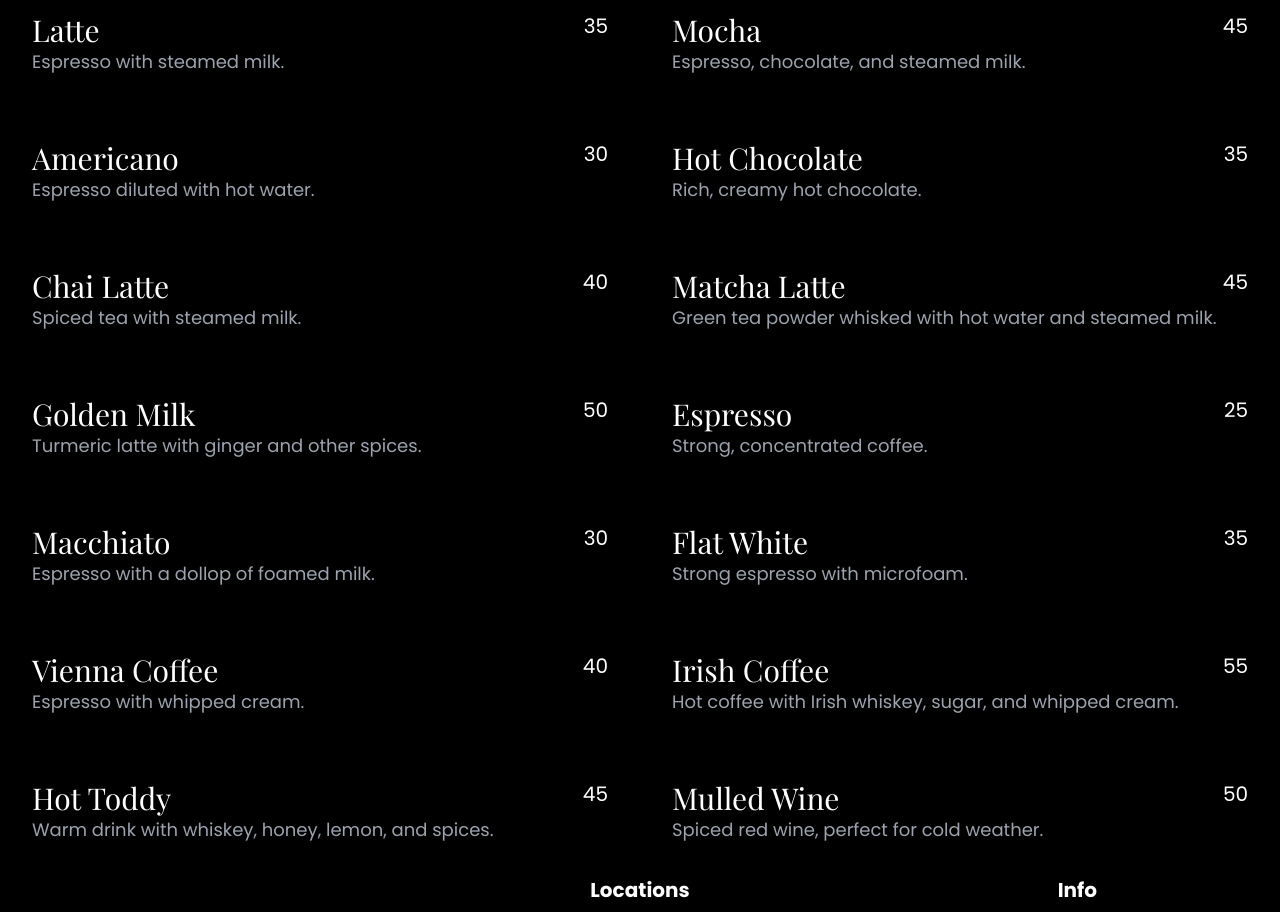
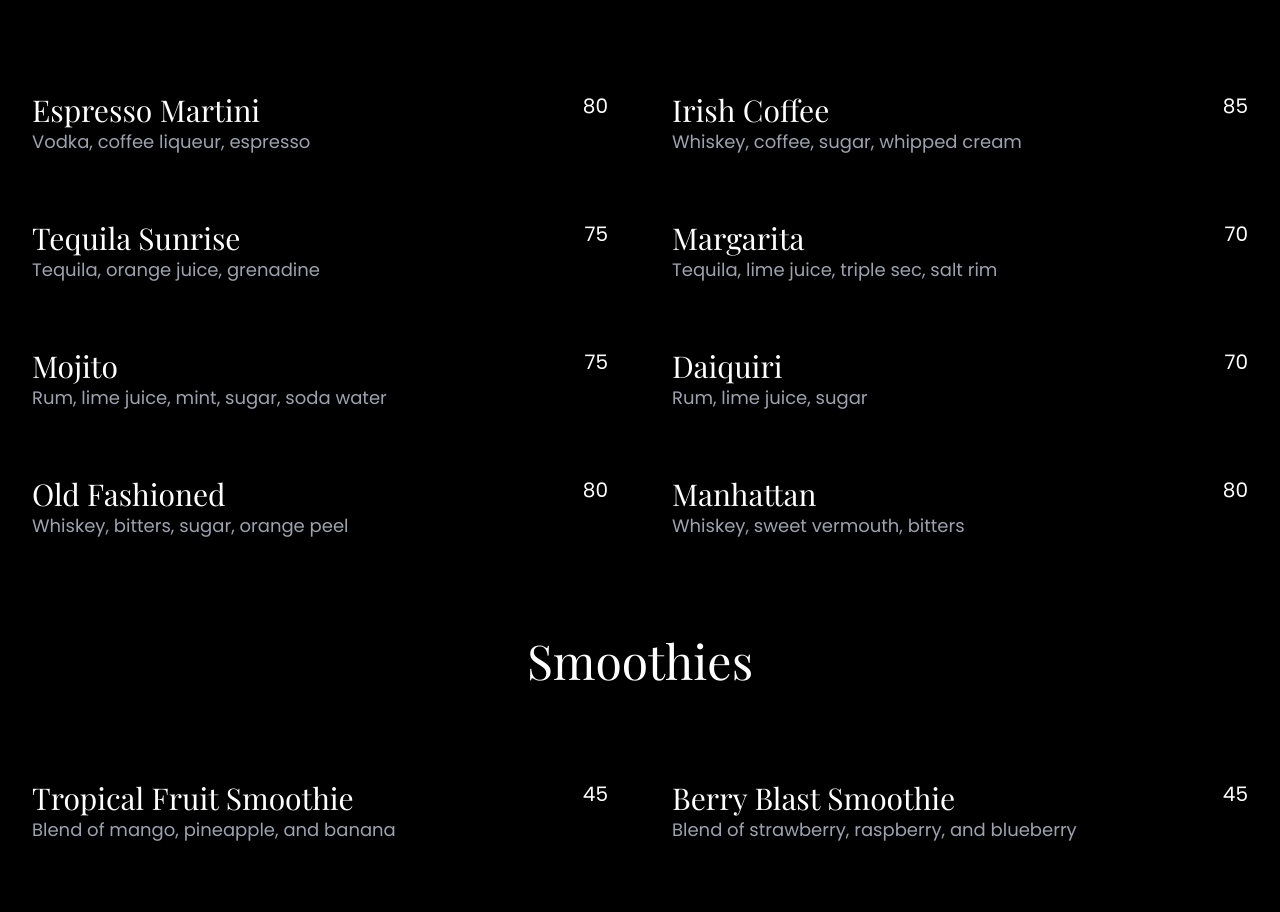
Before and after one commit to fickyfebrian/qaycoffee, a React (Vite) app: page /menu in a window 1280 px wide. Shown: the part 2560-3472 px from the top of the page. Built offline with nearby package versions, Linux system fonts and the light colour scheme; a web font is replaced by a local one.

Commit message:
add menus

```diff
--- /dev/null
+++ b/public/menu/cocktails.json
@@ -0,0 +1,45 @@
+{
+    "category": "Cocktails",
+    "items": [
+      {
+        "name": "Espresso Martini",
+        "description": "Vodka, coffee liqueur, espresso",
+        "price": "80"
+      },
+      {
+        "name": "Irish Coffee",
+        "description": "Whiskey, coffee, sugar, whipped cream",
+        "price": "85"
+      },
+      {
+        "name": "Tequila Sunrise",
+        "description": "Tequila, orange juice, grenadine",
+        "price": "75"
+      },
+      {
+        "name": "Margarita",
+        "description": "Tequila, lime juice, triple sec, salt rim",
+        "price": "70"
+      },
+      {
+        "name": "Mojito",
+        "description": "Rum, lime juice, mint, sugar, soda water",
+        "price": "75"
+      },
+      {
+        "name": "Daiquiri",
+        "description": "Rum, lime juice, sugar",
+        "price": "70"
+      },
+      {
+        "name": "Old Fashioned",
+        "description": "Whiskey, bitters, sugar, orange peel",
+        "price": "80"
+      },
+      {
+        "name": "Manhattan",
+        "description": "Whiskey, sweet vermouth, bitters",
+        "price": "80"
+      }
+    ]
+  }
--- a/public/menu/cold.json
+++ b/public/menu/cold.json
@@ -40,46 +40,6 @@
         "name": "Iced Caramel Latte",
         "description": "Brown Cow with caramel syrup",
         "price": "65"
-      },
-      {
-        "name": "Iced Lavender Latte",
-        "description": "Brown Cow with lavender syrup",
-        "price": "70"
-      },
-      {
-        "name": "Iced Hazelnut Latte",
-        "description": "Brown Cow with hazelnut syrup",
-        "price": "70"
-      },
-      {
-        "name": "Iced Matcha Latte",
-        "description": "Green tea latte",
-        "price": "75"
-      },
-      {
-        "name": "Iced Taro Latte",
-        "description": "Purple yam latte",
-        "price": "75"
-      },
-      {
-        "name": "Iced Red Velvet Latte",
-        "description": "Red velvet cake-inspired latte",
-        "price": "80"
-      },
-      {
-        "name": "Iced Salted Caramel Latte",
-        "description": "Brown Cow with salted caramel syrup",
-        "price": "75"
-      },
-      {
-        "name": "Iced Dalgona Coffee",
-        "description": "Whipped coffee with milk",
-        "price": "85"
-      },
-      {
-        "name": "Iced Cinnamon Latte",
-        "description": "Brown Cow with cinnamon syrup",
-        "price": "70"
       }
     ]
   }
--- a/public/menu/hot.json
+++ b/public/menu/hot.json
@@ -40,46 +40,6 @@
         "name": "Matcha Latte",
         "description": "Green tea powder whisked with hot water and steamed milk.",
         "price": "45"
-      },
-      {
-        "name": "Golden Milk",
-        "description": "Turmeric latte with ginger and other spices.",
-        "price": "50"
-      },
-      {
-        "name": "Espresso",
-        "description": "Strong, concentrated coffee.",
-        "price": "25"
-      },
-      {
-        "name": "Macchiato",
-        "description": "Espresso with a dollop of foamed milk.",
-        "price": "30"
-      },
-      {
-        "name": "Flat White",
-        "description": "Strong espresso with microfoam.",
-        "price": "35"
-      },
-      {
-        "name": "Vienna Coffee",
-        "description": "Espresso with whipped cream.",
-        "price": "40"
-      },
-      {
-        "name": "Irish Coffee",
-        "description": "Hot coffee with Irish whiskey, sugar, and whipped cream.",
-        "price": "55"
-      },
-      {
-        "name": "Hot Toddy",
-        "description": "Warm drink with whiskey, honey, lemon, and spices.",
-        "price": "45"
-      },
-      {
-        "name": "Mulled Wine",
-        "description": "Spiced red wine, perfect for cold weather.",
-        "price": "50"
       }
     ]
   }
--- /dev/null
+++ b/public/menu/matcha.json
@@ -0,0 +1,30 @@
+{
+    "category": "Matcha Series",
+    "items": [
+      {
+        "name": "Matcha Latte",
+        "description": "Creamy matcha green tea latte",
+        "price": "55"
+      },
+      {
+        "name": "Matcha Espresso",
+        "description": "Espresso topped with a layer of matcha foam",
+        "price": "60"
+      },
+      {
+        "name": "Matcha Affogato",
+        "description": "Espresso poured over a scoop of matcha ice cream",
+        "price": "65"
+      },
+      {
+        "name": "Matcha Smoothie",
+        "description": "Blended matcha green tea with milk and ice",
+        "price": "50"
+      },
+      {
+        "name": "Matcha Latte with Boba",
+        "description": "Matcha latte with chewy tapioca pearls",
+        "price": "60"
+      }
+    ]
+  }
--- /dev/null
+++ b/public/menu/smoothies.json
@@ -0,0 +1,30 @@
+  {
+    "category": "Smoothies",
+    "items": [
+      {
+        "name": "Tropical Fruit Smoothie",
+        "description": "Blend of mango, pineapple, and banana",
+        "price": "45"
+      },
+      {
+        "name": "Berry Blast Smoothie",
+        "description": "Blend of strawberry, raspberry, and blueberry",
+        "price": "45"
+      },
+      {
+        "name": "Green Superfood Smoothie",
+        "description": "Blend of spinach, kale, avocado, and apple",
+        "price": "50"
+      },
+      {
+        "name": "Chocolate Peanut Butter Smoothie",
+        "description": "Blend of chocolate, peanut butter, and banana",
+        "price": "55"
+      },
+      {
+        "name": "Mango Tango Smoothie",
+        "description": "Blend of mango, yogurt, and honey",
+        "price": "45"
+      }
+    ]
+  }
--- a/src/components/signature.jsx
+++ b/src/components/home/signature.jsx
@@ -51,13 +51,20 @@ export default function Signature() {
               <h2 className="font-poppins font-semibold text-2xl mb-4">
                 {coffee.name}
               </h2>
-              <p>{convertToIDR(coffee.price).toLocaleString('id-ID', { style: 'currency', currency: 'IDR' })}</p>
-              <p className=" font-poppins text-white">
-                {coffee.region}
+              <p>
+                {convertToIDR(coffee.price).toLocaleString("id-ID", {
+                  style: "currency",
+                  currency: "IDR",
+                })}
               </p>
-              <p className=" font-poppins text-white">
-                {coffee.weight} gram
+              <p className=" font-poppins text-white">From: {coffee.region}</p>
+              <p className="font-poppins text-white">
+                {typeof coffee.flavor_profile === "string"
+                  ? coffee.flavor_profile.replace(/([a-z])([A-Z])/g, "$1 $2")
+                  :String(coffee.flavor_profile)
+                  }
               </p>
+              <p className=" font-poppins text-white">{coffee.weight} gram</p>
             </div>
           </div>
         ))}
--- /dev/null
+++ b/src/components/home/story.jsx
@@ -0,0 +1,16 @@
+import React from 'react'
+
+export default function Story() {
+  return (
+    <div className="h-[400px] flex justify-center items-center bg-gradient-to-t from-transparent to-neutral-950">
+      <div className="max-w-4xl p-10 text-left">
+        <h1 className="text-4xl sm:text-5xl md:text-6xl font-playfair text-white leading-relaxed transition duration-300 ease-in-out">
+          "The best maxim I know in this life is, to drink your coffee when you can, and when you cannot, to be easy without it."
+        </h1>
+        <p className="mt-4 text-xl sm:text-2xl font-playfair text-gray-600 italic">
+          - Ernest Hemingway
+        </p>
+      </div>
+    </div>
+  )
+}
--- a/src/components/story.jsx
+++ /dev/null
@@ -1,11 +0,0 @@
-import React from 'react'
-
-export default function Story() {
-  return (
-    <div className="h-screen flex justify-center items-center">
-      <h1 className="text-5xl text-lime-500">
-        asdasd
-      </h1>
-    </div>
-  )
-}
--- a/src/pages/home.jsx
+++ b/src/pages/home.jsx
@@ -1,8 +1,9 @@
 import React, { useEffect, useState } from "react";
 import { motion } from "framer-motion";
-import Signature from "../components/signature";
-import ShopDirection from "../components/shopDirection";
+import Signature from "../components/home/signature";
+import ShopDirection from "../components/home/shopDirection";
 import Carousel from "../components/carousel";
+import Story from "../components/home/story";
 
 export default function Home() {
   const [data, setData] = useState([]);
@@ -22,6 +23,7 @@ export default function Home() {
       className="w-auto"
     >
       <Carousel />
+      <Story />
       <div className="container mx-auto pt-20">
         <motion.div
           className="grid grid-cols-1 gap-4 md:grid-cols-3 sm:grid-cols-1"
--- a/src/pages/menu.jsx
+++ b/src/pages/menu.jsx
@@ -2,42 +2,44 @@ import React, { useEffect, useState } from "react";
 import MenuHeader from "../components/menu/menu";
 
 export default function Menu() {
+  const [coldMenu, setColdMenu] = useState([]);
   const [hotMenu, setHotMenu] = useState([]);
-  const [coldMenu, setColdMenu] = useState([]); // State untuk menyimpan data cold menu
+  const [cocktailsMenu, setCocktailsMenu] = useState([]);
+  const [smoothiesMenu, setSmoothiesMenu] = useState([]);
+  const [matchaMenu, setMatchaMenu] = useState([]);
+
+  const fetchMenu = (url, setMenuState) => {
+    fetch(url)
+      .then(response => {
+        if (!response.ok) {
+          throw new Error(`HTTP error! status: ${response.status}`);
+        }
+        return response.json();
+      })
+      .then(data => setMenuState(data.items))
+      .catch(error => {
+        console.error(`Error fetching menu from ${url}:`, error);
+        setMenuState([]); // Set empty array on error to avoid undefined issues
+      });
+  };
 
   useEffect(() => {
-    // Fetch the JSON file from public directory
-    fetch("/menu/hot.json")
-      .then(response => response.json())
-      .then(data => setHotMenu(data.items)) // Assuming the JSON format has "items"
-      .catch(error => console.error("Error fetching menu:", error));
+    fetchMenu("/menu/cold.json", setColdMenu);
+    fetchMenu("/menu/hot.json", setHotMenu);
+    fetchMenu("/menu/cocktails.json", setCocktailsMenu);
+    fetchMenu("/menu/smoothies.json", setSmoothiesMenu);
+    fetchMenu("/menu/matcha.json", setMatchaMenu);
+
   }, []);
 
-  useEffect(() => {
-    // Fetch the JSON file from public directory
-    fetch("/menu/cold.json")
-      .then(response => response.json())
-      .then(data => setColdMenu(data.items)) // Assuming the JSON format has "items"
-      .catch(error => console.error("Error fetching menu:", error));
-  }, []);
-
-  return (
-    <div className="w-full pt-40">
-      <div>
-        <MenuHeader />
-        <div className="flex justify-center">
-          <div className="text-5xl font-playfair text-center px-12 pt-28 pb-12">
-            Drinks
-            <div id="cold" className="text-5xl font-playfair px-24">Cold</div>
-          </div>
-        </div>
-
-        {/* Menampilkan List Menu Cold */}
+  const renderMenuSection = (title, menuItems, id) => (
+    <>
+      <div id={id} className="flex justify-center text-5xl font-playfair px-24 py-24">{title}</div>
       <div className="flex justify-center">
         <div className="max-w-7xl w-full px-4 sm:px-6 lg:px-8">
-            {coldMenu.length > 0 ? (
+          {menuItems.length > 0 ? (
             <div className="grid grid-cols-1 md:grid-cols-2 gap-16">
-                {coldMenu.map((item, index) => (
+              {menuItems.map((item, index) => (
                 <div key={index} className="flex justify-between items-start">
                   <div>
                     <h2 className="text-3xl font-playfair">{item.name}</h2>
@@ -52,26 +54,24 @@ export default function Menu() {
           )}
         </div>
       </div>
-        <div id="hot" className="flex justify-center text-5xl font-playfair px-24 py-24">Hot</div>
+    </>
+  );
+
+  return (
+    <div className="w-full pb-40 bg-transparent">
+      <div>
+        <MenuHeader />
         <div className="flex justify-center">
-          <div className="max-w-7xl w-full px-4 sm:px-6 lg:px-8">
-            {hotMenu.length > 0 ? (
-              <div className="grid grid-cols-1 md:grid-cols-2 gap-16">
-                {hotMenu.map((item, index) => (
-                  <div key={index} className="flex justify-between items-start">
-                    <div>
-                      <h2 className="text-3xl font-playfair">{item.name}</h2>
-                      <p className="text-lg font-poppins text-gray-400">{item.description}</p>
-                    </div>
-                    <span className="text-xl font-poppins">{item.price}</span>
-                  </div>
-                ))}
-              </div>
-            ) : (
-              <p className="text-center text-lg">Loading menu...</p>
-            )}
+          <div className="text-5xl font-playfair text-center px-12 pt-28 pb-12">
+            Drinks
           </div>
         </div>
+        {renderMenuSection("Cold", coldMenu, "cold")}
+        {renderMenuSection("Hot", hotMenu, "hot")}
+        {renderMenuSection("Cocktails", cocktailsMenu, "cocktails")}
+        {renderMenuSection("Smoothies", smoothiesMenu, "smoothies")}
+        {renderMenuSection("Matcha Series", matchaMenu , "matcha")}
+
       </div>
     </div>
   );
```
Also changed, not shown: src/components/home/shopDirection.jsx (renamed from src/components/shopDirection.jsx). Lines whose indentation alone changed are shown as unchanged.
